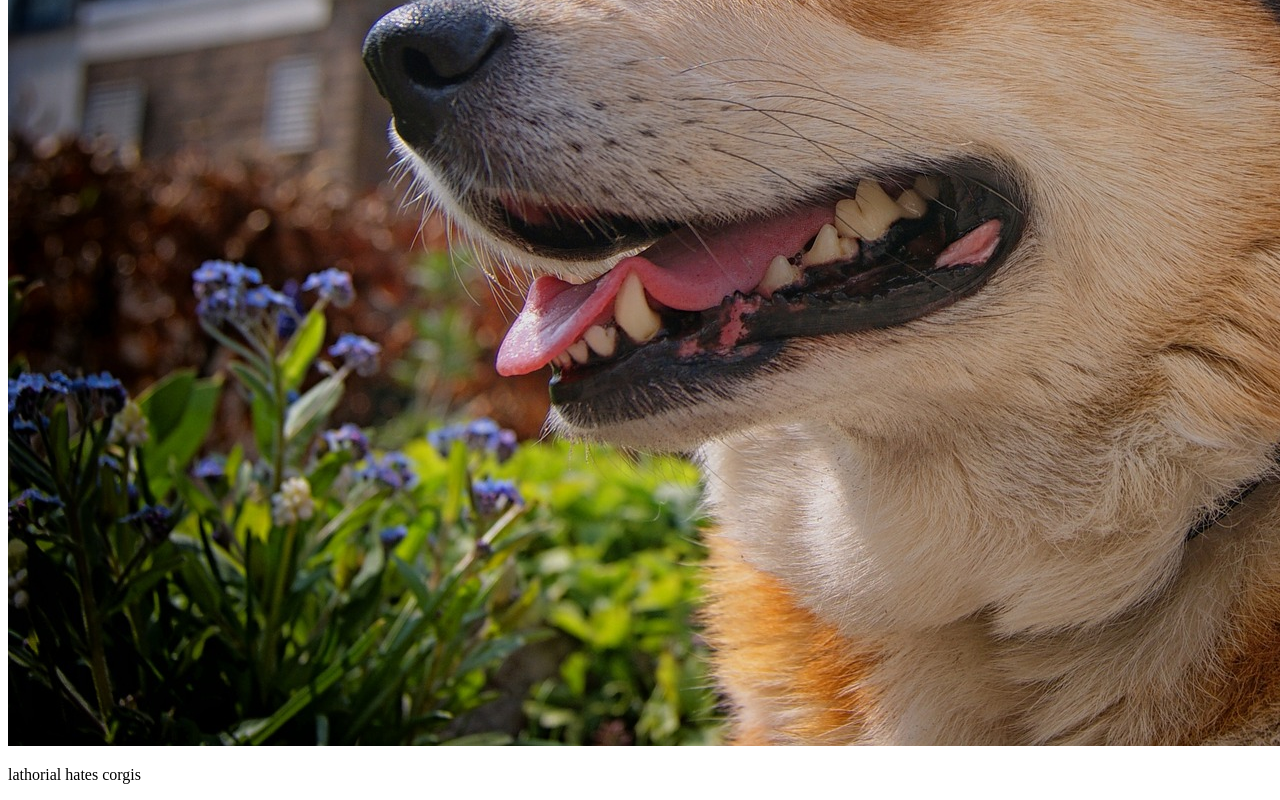
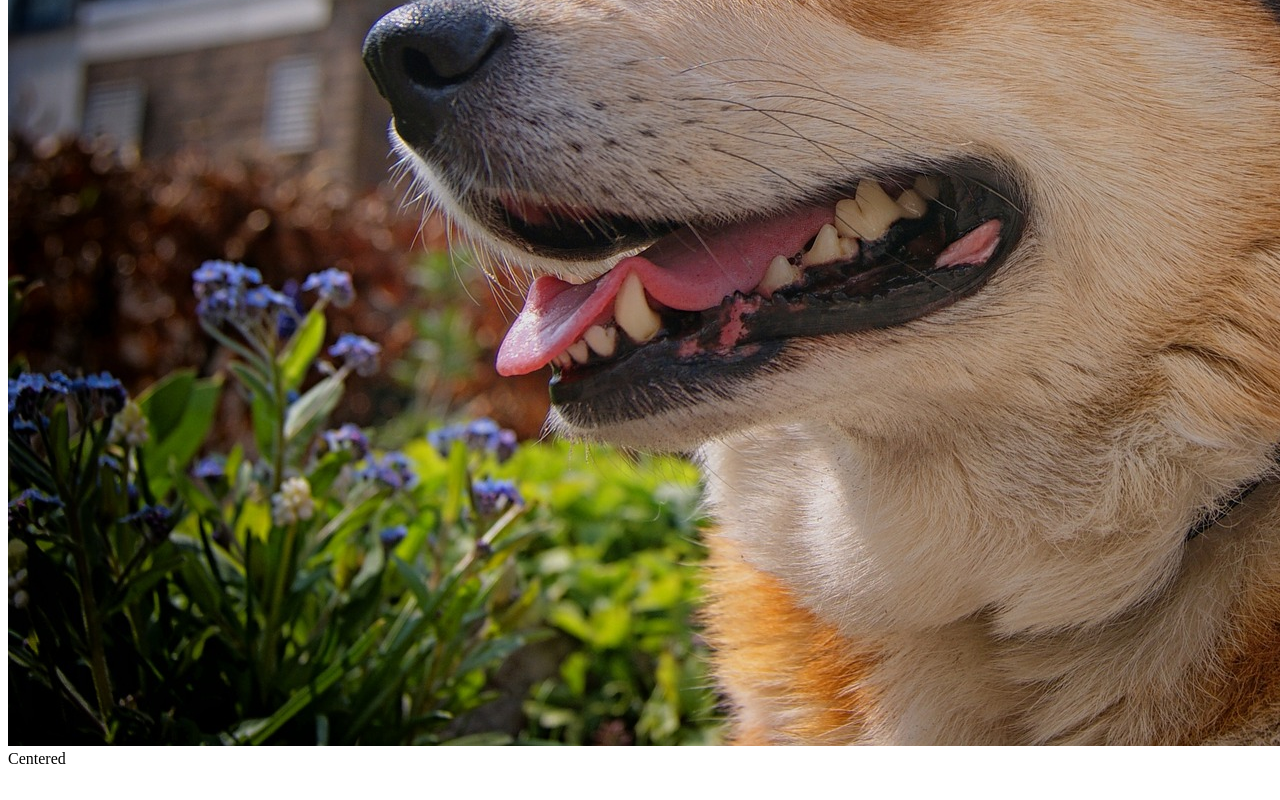
Before and after one commit to corgisout/corgisout.github.io, a plain HTML site: page index.html in a window 1280 px wide. Shown: the part 547-1347 px from the top of the page. After the commit the page ends 1323 px from the top, so only its background shows below. Drawn offline with Linux system fonts and the light colour scheme.

Commit message:
Update index.html

```diff
--- a/index.html
+++ b/index.html
@@ -4,6 +4,7 @@
     <meta charset="utf-8">
     <title>cooooorgi</title>
 </head>
-
+<div class="container">
 <img src="img/firstcorgi.jpg" alt="corgi"/>
-<p>lathorial hates corgis</p>
+    <div class="lathorial hates corgis">Centered</div>
+    </div>
```
